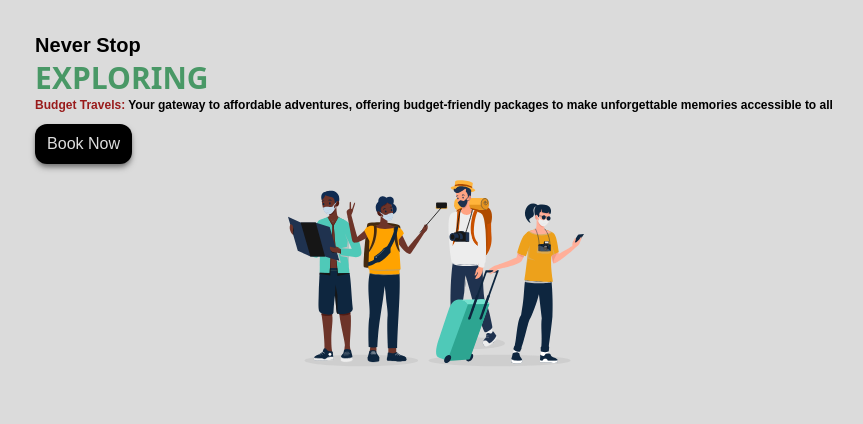
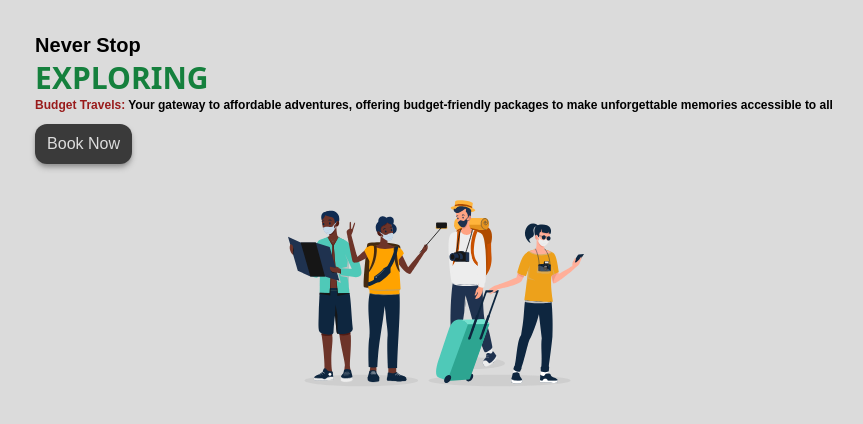
Before and after one commit to Binyam888/Budget-Travels, a React (Vite) app: page / in a window 1280 px wide. Shown: the top 424 px of the page, without its empty margins (206-1069 px from the left). Built offline with nearby package versions, Linux system fonts and the light colour scheme.

Commit message:
header section Completed

```diff
--- a/src/Components/Header.jsx
+++ b/src/Components/Header.jsx
@@ -3,25 +3,25 @@ import icon from "../assets/main_logo.png";
 import travel from "../assets/travel.svg";
 const Header = () => {
   return (
-    <div className="header flex flex-col mt-[30px]">
+    <div className="header flex flex-col mt-[30px]" id="Header">
       <div className="header-left flex justify-center">
         {/* <img src={icon} className="h-[50px]" alt="" /> */}
 
         <div className="title flex flex-col px-[20px]">
             <h3 className="text-black font-semibold text-[20px]">Never Stop</h3>
-        <h1 className="text-3xl font-bold text-green-700 font-sans animate-pulse">EXPLORING</h1>
+        <h1 className="text-3xl font-bold text-green-700 font-sans ">EXPLORING</h1>
         <p className="text-black text-[12px] font-semibold">
           <span className="font-bold text-red-800">Budget Travels:</span> Your gateway to affordable adventures, offering
           budget-friendly packages to make unforgettable memories accessible to
           all
         </p>
         <div className="button pt-[10px]">
-            <button className="bg-black p-2 px-3 rounded-xl shadow-md shadow-neutral-500">Book Now</button>
+            <button className="bg-black p-2 px-3 rounded-xl shadow-md shadow-neutral-500 animate-pulse">Book Now</button>
         </div>
         </div>
 
       </div>
-      <div className="header-right flex justify-center">
+      <div className="header-right flex justify-center mt-[20px]">
         <img src={travel} className="w-30px h-[220px]" alt="" />
       </div>
     </div>
```
